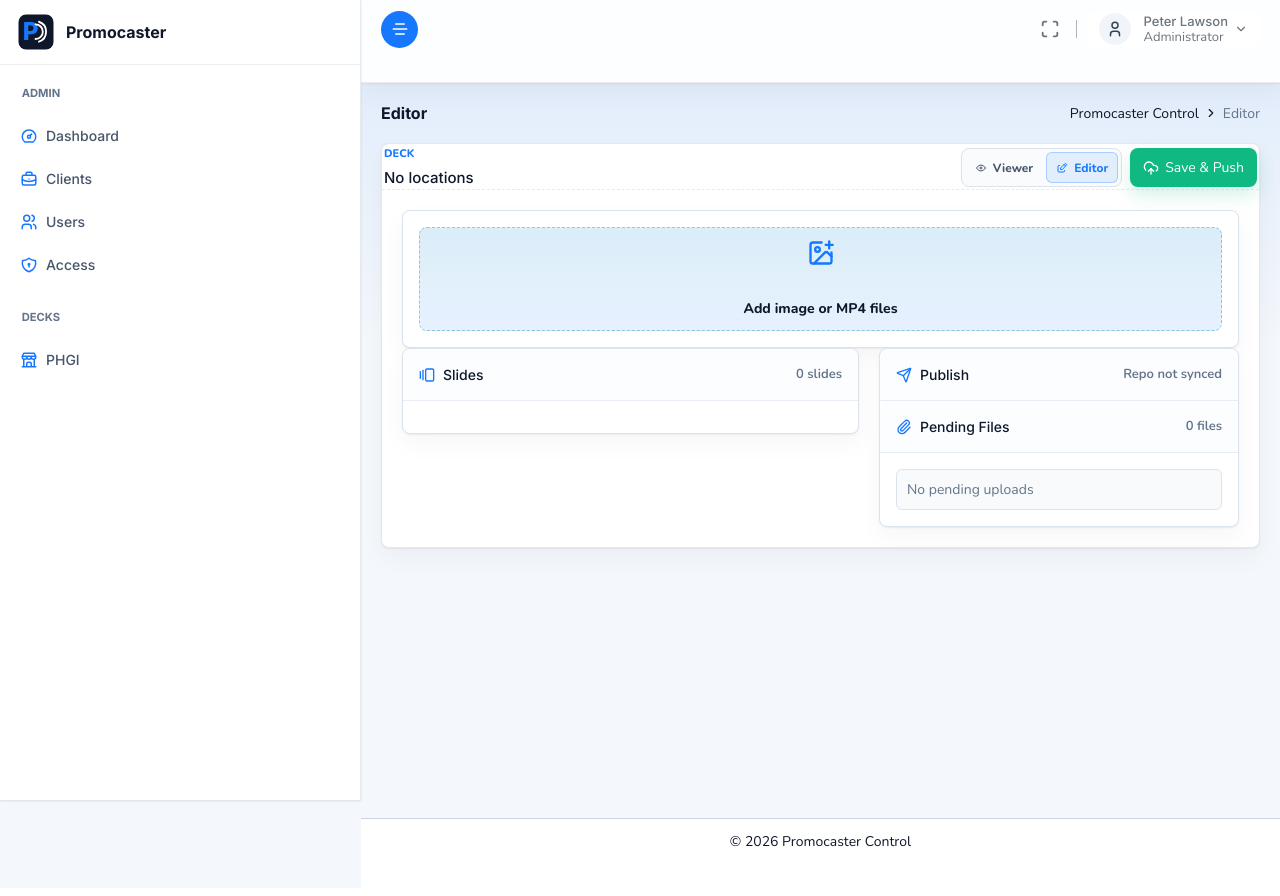
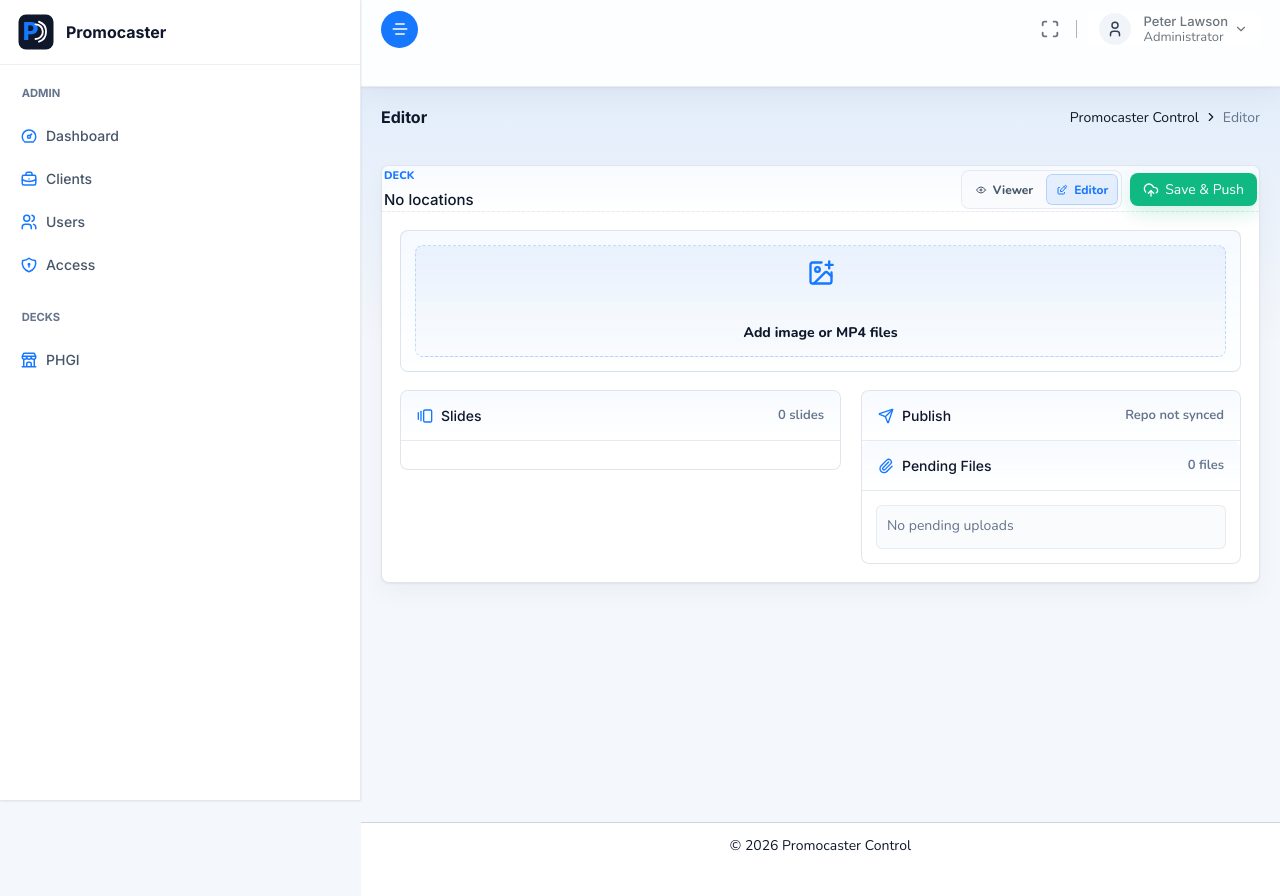
Before and after one commit to peternickol/promocaster-control, a FastAPI app: page /deck/1?mode=editor in a window 1280 px wide. Before the commit the page ends 847 px from the top, so only its background shows below. Run offline with FastAPI, Linux system fonts and the light colour scheme; some web fonts are replaced.

Commit message:
Polished editor/viewer so they follow the admin module theme instead of carrying their own separate theme behavior.
Changed:

Removed the remaining JS light/dark manager from assets/js/editor.js and assets/js/viewer.js; config.js now owns theme state like the rest of the site.
Mapped deck CSS tokens to the Promocaster admin theme variables in assets/css/control.css.
Cleaned up editor card spacing, upload panel, slide row layout, and fixed row overflow into the publish column.
Cleaned up viewer stat cards, preview panel, slide cards, dark mode styling, and scoped the viewer .badge rule so it doesn’t leak into admin chrome.

```diff
--- a/assets/css/control.css
+++ b/assets/css/control.css
@@ -357,6 +357,28 @@ button:not(.btn):hover {
 
 .promocaster-control-page {
   min-height: 100vh;
+  --bg: var(--color-body-bg);
+  --panel: var(--color-card);
+  --panel-alt: var(--color-light);
+  --text: var(--color-body-color);
+  --muted: var(--color-default-400);
+  --muted-strong: var(--color-default-500);
+  --border: rgba(148, 163, 184, 0.28);
+  --border-soft: rgba(148, 163, 184, 0.18);
+  --accent: var(--color-primary);
+  --accent-soft: rgba(22, 119, 255, 0.1);
+  --accent-border: rgba(22, 119, 255, 0.24);
+  --success: var(--color-success);
+  --success-soft: rgba(16, 185, 129, 0.12);
+  --warning: #b54708;
+  --warning-soft: rgba(245, 158, 11, 0.12);
+  --preview-bg: #05070d;
+  --badge-bg: rgba(15, 23, 42, 0.78);
+  --shadow: 0 1px 2px rgba(15, 23, 42, 0.06), 0 10px 24px rgba(15, 23, 42, 0.04);
+  --shadow-soft: 0 1px 2px rgba(15, 23, 42, 0.04), 0 10px 22px rgba(15, 23, 42, 0.05);
+  --ok: #067647;
+  --error: #d92d20;
+  color: var(--text);
 }
 
 .promocaster-control-page .page-content main {
@@ -364,7 +386,11 @@ button:not(.btn):hover {
 }
 
 .promocaster-control-page .container-fluid {
-  padding-bottom: 24px;
+  padding-bottom: 28px;
+}
+
+.promocaster-control-page .page-title-head {
+  margin-bottom: 18px;
 }
 
 .control-workspace {
@@ -376,7 +402,7 @@ button:not(.btn):hover {
 
 .control-main {
   display: grid;
-  gap: 20px;
+  gap: 24px;
   min-width: 0;
 }
 
@@ -391,6 +417,31 @@ button:not(.btn):hover {
 .slide-library-card .card-header {
   align-items: center;
   gap: 12px;
+}
+
+.promocaster-control-page .deck-card,
+.promocaster-control-page .preview-panel,
+.promocaster-control-page .slide-library-card {
+  overflow: hidden;
+  border-color: var(--border);
+  background: var(--panel);
+}
+
+.promocaster-control-page .deck-card > .card-body,
+.promocaster-control-page .preview-panel > .card-body {
+  display: grid;
+  gap: 18px;
+  padding: 18px;
+}
+
+.promocaster-control-page .deck-header,
+.promocaster-control-page .audit-header,
+.promocaster-control-page .slide-toolbar,
+.promocaster-control-page .section-header {
+  border-color: var(--border-soft);
+  background:
+    linear-gradient(180deg, rgba(22, 119, 255, 0.035), rgba(22, 119, 255, 0)),
+    color-mix(in srgb, var(--panel) 94%, var(--panel-alt));
 }
 
 .location-list {
@@ -426,6 +477,7 @@ button:not(.btn):hover {
 .preview-actions {
   display: flex;
   flex-wrap: wrap;
+  align-items: center;
   gap: 8px;
   justify-content: flex-end;
 }
@@ -435,9 +487,9 @@ button:not(.btn):hover {
   align-items: center;
   gap: 3px;
   padding: 3px;
-  border: 1px solid var(--border);
+  border: 1px solid var(--border-soft);
   border-radius: 8px;
-  background: color-mix(in srgb, var(--panel-alt) 78%, transparent);
+  background: color-mix(in srgb, var(--panel-alt) 72%, transparent);
 }
 
 .control-mode-toggle a {
@@ -457,7 +509,9 @@ button:not(.btn):hover {
 
 .control-mode-toggle a:hover,
 .control-mode-toggle a.is-active {
-  background: var(--accent-soft);
+  background:
+    linear-gradient(180deg, rgba(255, 255, 255, 0.12), rgba(255, 255, 255, 0)),
+    var(--accent-soft);
   color: var(--accent);
   box-shadow: inset 0 0 0 1px var(--accent-border);
 }
@@ -472,6 +526,20 @@ button:not(.btn):hover {
 .icon-button .lucide {
   width: 16px;
   height: 16px;
+}
+
+html[data-theme="dark"] .promocaster-control-page {
+  --border: rgba(148, 163, 184, 0.2);
+  --border-soft: rgba(148, 163, 184, 0.14);
+  --accent-soft: rgba(22, 119, 255, 0.16);
+  --accent-border: rgba(96, 165, 250, 0.34);
+  --warning: #fdb022;
+  --warning-soft: rgba(253, 176, 34, 0.14);
+  --badge-bg: rgba(2, 6, 23, 0.84);
+  --shadow: 0 1px 2px rgba(0, 0, 0, 0.35), 0 16px 30px rgba(0, 0, 0, 0.22);
+  --shadow-soft: 0 1px 2px rgba(0, 0, 0, 0.28), 0 12px 24px rgba(0, 0, 0, 0.18);
+  --ok: #32d583;
+  --error: #ff8a7a;
 }
 
 @media (max-width: 1180px) {
--- a/assets/css/editor.css
+++ b/assets/css/editor.css
@@ -50,23 +50,26 @@
   border: 1px solid var(--border);
   border-radius: 8px;
   background: var(--panel);
-  box-shadow: var(--shadow-soft);
+  box-shadow: none;
 }
 
 .add-panel {
-  padding: 16px;
+  padding: 14px;
+  background:
+    linear-gradient(180deg, rgba(22, 119, 255, 0.035), rgba(22, 119, 255, 0)),
+    color-mix(in srgb, var(--panel) 92%, var(--panel-alt));
 }
 
 .upload-drop {
   display: grid;
   place-items: center;
   gap: 8px;
-  min-height: 104px;
-  border: 1px dashed color-mix(in srgb, var(--accent-border) 78%, var(--success));
+  min-height: 112px;
+  border: 1px dashed var(--accent-border);
   border-radius: 8px;
   background:
-    linear-gradient(180deg, color-mix(in srgb, var(--success-soft) 48%, transparent), transparent),
-    var(--accent-soft);
+    linear-gradient(180deg, rgba(22, 119, 255, 0.065), transparent),
+    color-mix(in srgb, var(--panel-alt) 70%, transparent);
   color: var(--text);
   cursor: pointer;
   font-weight: 750;
@@ -75,6 +78,9 @@
 
 .upload-drop:hover {
   border-color: var(--accent);
+  background:
+    linear-gradient(180deg, rgba(22, 119, 255, 0.1), transparent),
+    color-mix(in srgb, var(--panel-alt) 84%, transparent);
   transform: translateY(-1px);
 }
 
@@ -106,15 +112,14 @@
 
 .editor-grid {
   display: grid;
-  grid-template-columns: minmax(0, 1fr) 360px;
+  grid-template-columns: minmax(0, 1fr) minmax(320px, 380px);
   gap: 20px;
   align-items: start;
 }
 
 .section-header {
-  padding: 15px 16px;
+  padding: 14px 16px;
   border-bottom: 1px solid var(--border-soft);
-  background: color-mix(in srgb, var(--panel-alt) 44%, transparent);
   border-radius: 8px 8px 0 0;
 }
 
@@ -138,20 +143,21 @@
 
 .slide-list {
   display: grid;
-  gap: 12px;
-  padding: 16px;
+  gap: 10px;
+  padding: 14px;
 }
 
 .slide-row {
   display: grid;
-  grid-template-columns: 248px minmax(0, 1fr) 220px auto;
-  gap: 16px;
+  grid-template-columns: minmax(160px, 190px) minmax(0, 1fr) auto;
+  grid-template-rows: auto auto;
+  gap: 12px 16px;
   align-items: center;
-  padding: 12px;
-  border: 1px solid var(--border);
+  padding: 10px;
+  border: 1px solid var(--border-soft);
   border-radius: 8px;
-  background: var(--panel);
-  box-shadow: 0 1px 0 rgba(16, 24, 40, 0.03);
+  background: color-mix(in srgb, var(--panel) 96%, var(--panel-alt));
+  box-shadow: 0 1px 0 rgba(16, 24, 40, 0.025);
   transition: border-color 160ms ease, box-shadow 160ms ease, transform 160ms ease;
 }
 
@@ -177,9 +183,10 @@
 
 .thumb {
   position: relative;
+  grid-row: 1 / span 2;
   aspect-ratio: 16 / 9;
   overflow: hidden;
-  border: 1px solid rgba(255, 255, 255, 0.08);
+  border: 1px solid rgba(148, 163, 184, 0.18);
   border-radius: 8px;
   background: var(--preview-bg);
 }
@@ -210,6 +217,8 @@
 
 .slide-name {
   display: grid;
+  grid-column: 2;
+  grid-row: 1;
   gap: 7px;
   min-width: 0;
 }
@@ -249,11 +258,13 @@
 
 .slide-controls {
   display: grid;
+  grid-column: 2;
+  grid-row: 2;
   gap: 7px;
   padding: 10px;
   border: 1px solid var(--border-soft);
   border-radius: 8px;
-  background: color-mix(in srgb, var(--panel-alt) 44%, transparent);
+  background: color-mix(in srgb, var(--panel-alt) 52%, transparent);
 }
 
 .timeout-enable,
@@ -318,7 +329,7 @@
   }
 
   .slide-row {
-    grid-template-columns: 220px minmax(0, 1fr) 210px auto;
+    grid-template-columns: minmax(150px, 180px) minmax(0, 1fr) auto;
   }
 }
 
@@ -337,6 +348,14 @@
     grid-template-columns: 1fr;
   }
 
+  .thumb,
+  .slide-name,
+  .slide-controls,
+  .row-actions {
+    grid-column: auto;
+    grid-row: auto;
+  }
+
   .deck-header {
     align-items: start;
   }
@@ -350,6 +369,8 @@
 .row-actions {
   display: grid;
   gap: 6px;
+  grid-column: 3;
+  grid-row: 1 / span 2;
 }
 
 .row-actions button {
@@ -358,22 +379,30 @@
   padding: 0;
 }
 
+@media (max-width: 820px) {
+  .row-actions {
+    grid-column: auto;
+    grid-row: auto;
+    grid-template-columns: repeat(3, 34px);
+  }
+}
+
 .pending-files {
   display: grid;
   gap: 8px;
   min-height: 72px;
   max-height: 220px;
   overflow: auto;
-  padding: 16px;
+  padding: 14px;
 }
 
 .pending-file {
   display: grid;
   gap: 3px;
   padding: 9px 10px;
-  border: 1px solid var(--border);
+  border: 1px solid var(--border-soft);
   border-radius: 6px;
-  background: var(--panel-alt);
+  background: color-mix(in srgb, var(--panel-alt) 70%, transparent);
 }
 
 .pending-file:first-child:last-child {
--- a/assets/js/editor.js
+++ b/assets/js/editor.js
@@ -12,9 +12,6 @@
   const saveStatus = document.getElementById("save-status");
   const mediaUpload = document.getElementById("media-upload");
   const saveDecks = document.getElementById("save-decks");
-  const themeToggles = Array.from(document.querySelectorAll("#theme-toggle, [data-control-theme-toggle]"));
-  const themeStorageKey = "promocaster-admin-theme";
-  const legacyThemeStorageKeys = ["promocaster-editor-theme", "promocaster-viewer-theme"];
   const controlClient = document.body.dataset.client || "";
   const initialLocation = document.body.dataset.location || "";
 
@@ -44,29 +41,6 @@
     } catch {
       return null;
     }
-  }
-
-  function preferredTheme() {
-    const stored = window.localStorage.getItem(themeStorageKey);
-    if (stored === "light" || stored === "dark") return stored;
-    for (const legacyKey of legacyThemeStorageKeys) {
-      const legacyTheme = window.localStorage.getItem(legacyKey);
-      if (legacyTheme === "light" || legacyTheme === "dark") {
-        window.localStorage.setItem(themeStorageKey, legacyTheme);
-        return legacyTheme;
-      }
-    }
-    return window.matchMedia("(prefers-color-scheme: dark)").matches ? "dark" : "light";
-  }
-
-  function setTheme(theme, persist = true) {
-    const nextTheme = theme === "dark" ? "dark" : "light";
-    document.documentElement.dataset.theme = nextTheme;
-    document.documentElement.dataset.bsTheme = nextTheme;
-    themeToggles.forEach((toggle) => {
-      toggle.setAttribute("aria-label", `Switch to ${nextTheme === "dark" ? "light" : "dark"} mode`);
-    });
-    if (persist) window.localStorage.setItem(themeStorageKey, nextTheme);
   }
 
   function normalizeInitialData(payload) {
@@ -569,10 +543,6 @@
 
   mediaUpload.addEventListener("change", () => addFiles(mediaUpload.files));
   saveDecks.addEventListener("click", () => saveToRepo());
-  themeToggles.forEach((toggle) => toggle.addEventListener("click", () => {
-    const currentTheme = document.documentElement.dataset.theme === "dark" ? "dark" : "light";
-    setTheme(currentTheme === "dark" ? "light" : "dark");
-  }));
   window.addEventListener("hashchange", () => {
     const hashLocation = decodeURIComponent(window.location.hash.replace(/^#/, ""));
     if (hashLocation && getLocation(hashLocation)) {
@@ -582,7 +552,6 @@
   });
   window.addEventListener("popstate", () => loadRemoteDecks());
 
-  setTheme(preferredTheme(), false);
   const embeddedData = parseJson(initialData?.textContent || "{}") || {};
   setClientName(embeddedData);
   data = normalizeInitialData(embeddedData);
```
Also changed, not shown: assets/css/viewer.css (+31 -21 lines), assets/js/viewer.js (+0 -32 lines).
